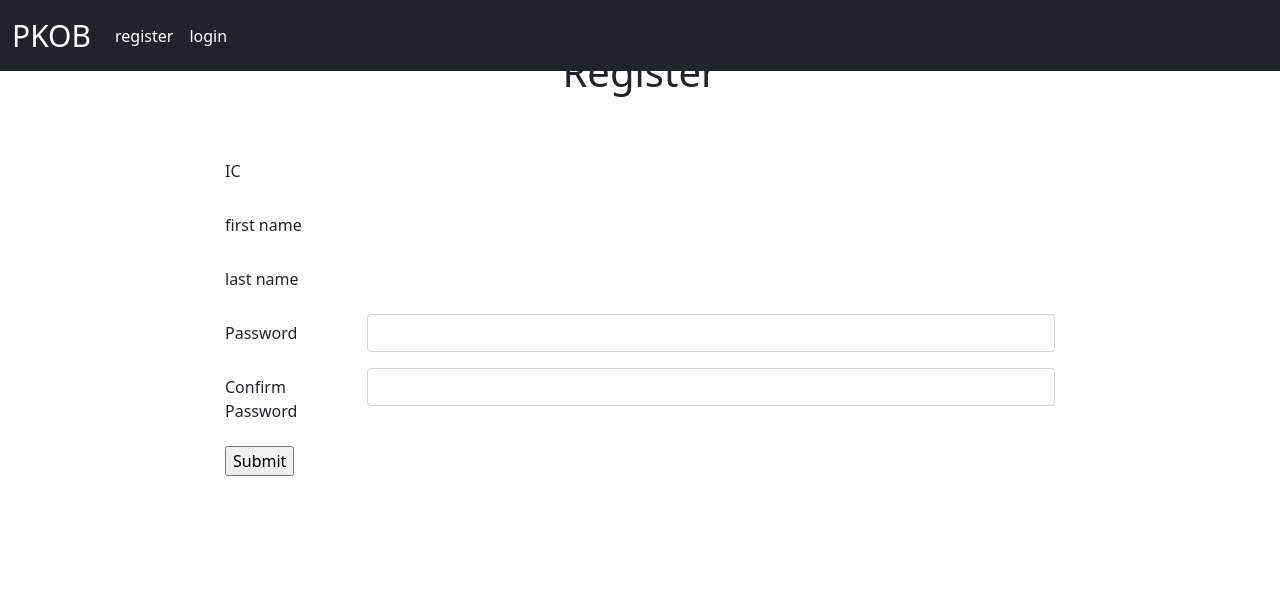
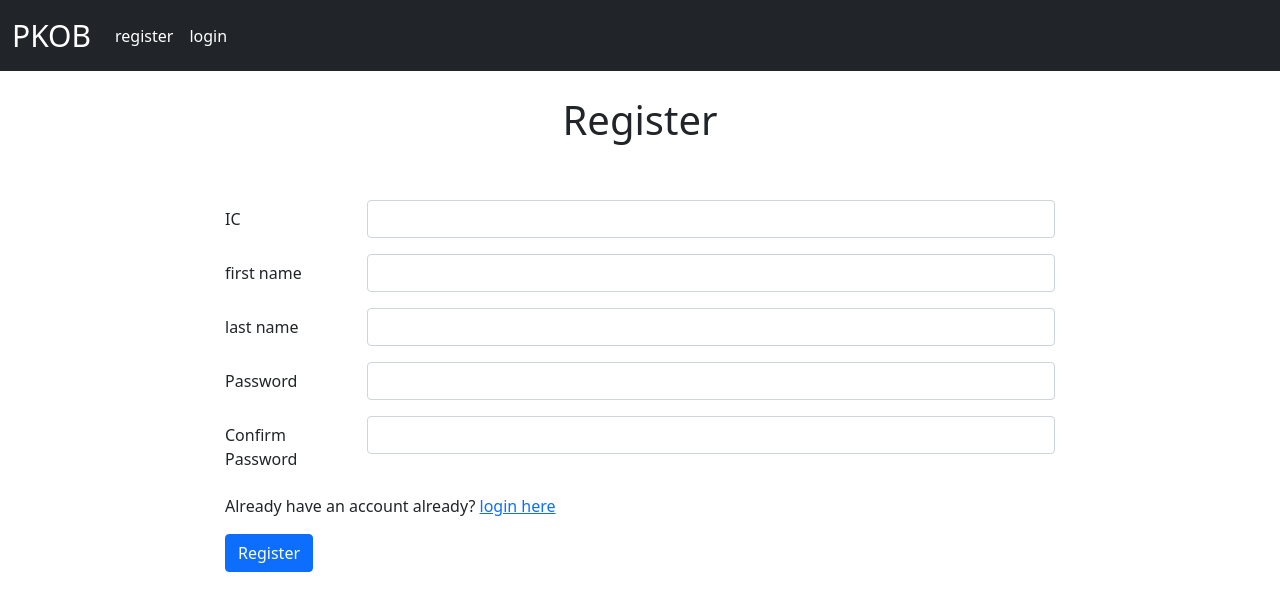
Before and after one commit to TanYiQing/Post-Disaster-Control-Center-System-with-Telegram-Bot, a Django app: template auth_app/templates/auth_app/register.html in a window 1280 px wide. Shown: the top 611 px of the page. Run offline with Django 3.2, Linux system fonts and the light colour scheme; the template is opened without the code that fills it, so the values that code supplies are empty; some libraries are stand-ins or nearby versions.

Commit message:
add auth stuff to templates

```diff
--- a/auth_app/templates/auth_app/register.html
+++ b/auth_app/templates/auth_app/register.html
@@ -6,7 +6,7 @@
 
 {% endblock  %}
 {% block content_title %}
-<h1> Register </h1>
+<h1 class='mt-5'> Register </h1>
 {% endblock  %}
 {% block content %}
 
@@ -21,19 +21,19 @@
     <div class="mb-3 row">
         <label for="staticEmail" class="col-sm-2 col-form-label">IC</label>
         <div class="col-sm-10">
-          <input type="number"  class="form-control-plaintext" name='ic'>
+          <input type="number"  class="form-control" name='ic'>
         </div>
     </div>
     <div class="mb-3 row">
         <label for="staticEmail" class="col-sm-2 col-form-label">first name</label>
         <div class="col-sm-10">
-          <input type="text"  class="form-control-plaintext" name='first_name'>
+          <input type="text"  class="form-control" name='first_name'>
         </div>
     </div>
     <div class="mb-3 row">
         <label for="staticEmail" class="col-sm-2 col-form-label">last name</label>
         <div class="col-sm-10">
-          <input type="text"  class="form-control-plaintext" name='last_name'>
+          <input type="text"  class="form-control" name='last_name'>
         </div>
     </div>
     <div class="mb-3 row">
@@ -48,7 +48,9 @@
           <input type="password" class="form-control" id="inputPassword" name='confirm_password'>
         </div>
     </div>
-    <input type="submit" value="Submit">
+    <p>Already have an account already? <a href='{% url 'login' %}'>login here </a> </p>
+    <button type="submit" class="btn btn-primary">Register</button>
+
 </form>
 
 {% endblock  %}
--- a/templates/navbar.html
+++ b/templates/navbar.html
@@ -35,12 +35,8 @@
                 >Victim List</a
                 >
             </li>
-            <li class="nav-item">
-                <a class="nav-link active" aria-current="page" href="{% url "logout" %}"
-                  >logout</a
-                >
-            </li>
             {% else %}
+
             <li class="nav-item">
                 <a class="nav-link active" aria-current="page" href="{% url "register" %}"
                   >register</a
@@ -54,6 +50,18 @@
             {% endif %}
 
           </ul>
+          <ul class="navbar-nav ms-auto">
+            {% if user.is_authenticated%}
+            <li class='nav-item my-auto mx-4'>
+                <p class='text-white nav-link p-0 m-0'> Hi, {{ user.first_name }} </p>
+            </li>
+            <li class="nav-item">
+                <a class="nav-link active" aria-current="page" href="{% url "logout" %}"
+                  >logout</a
+                >
+            </li>
+            {% endif %}
+          </ul>
         </div>
     </div>
 
```
Also changed, not shown: auth_app/templates/auth_app/customlogin.html (+8 -6 lines), templates/index.html (+1 -6 lines).
